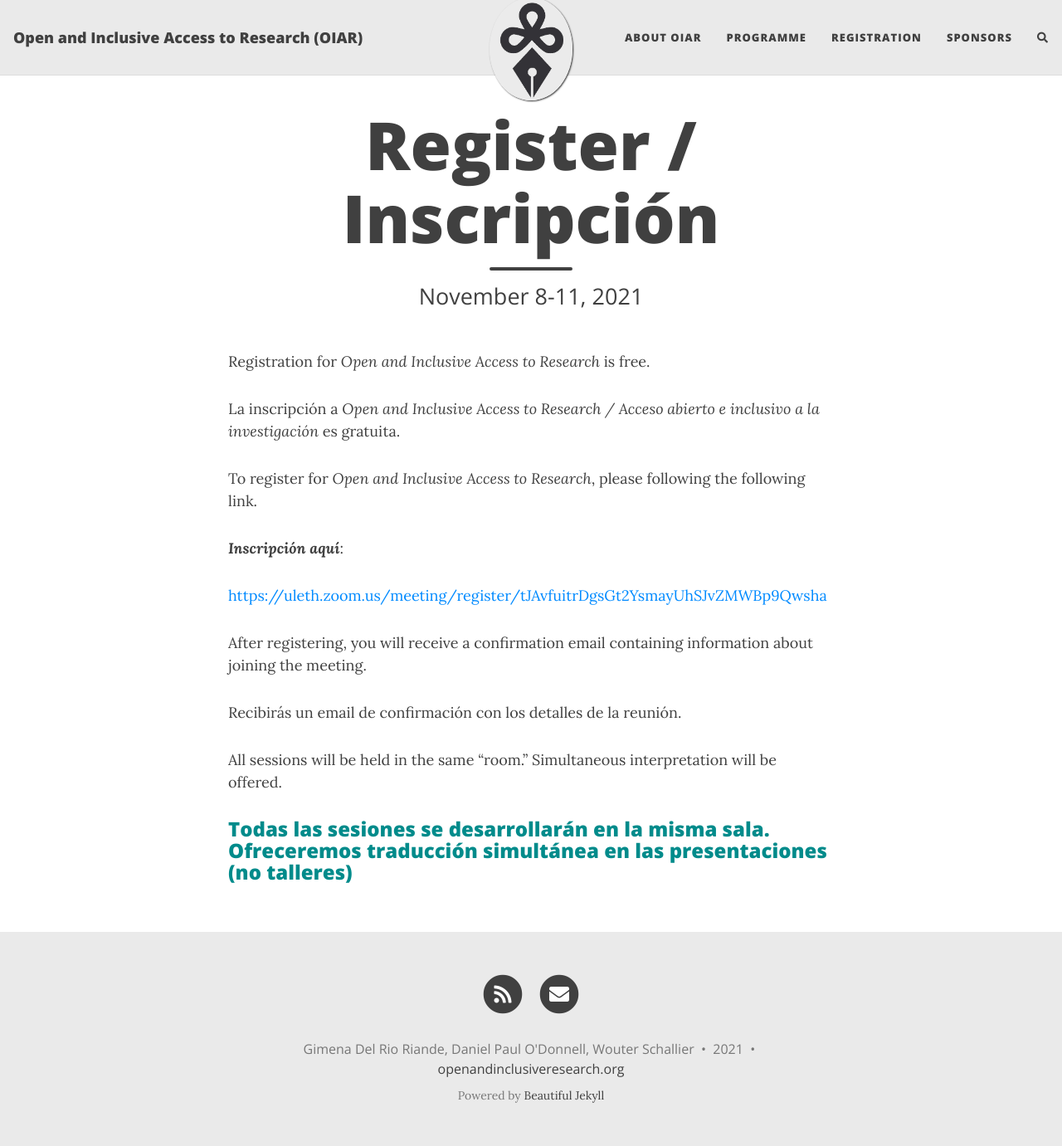
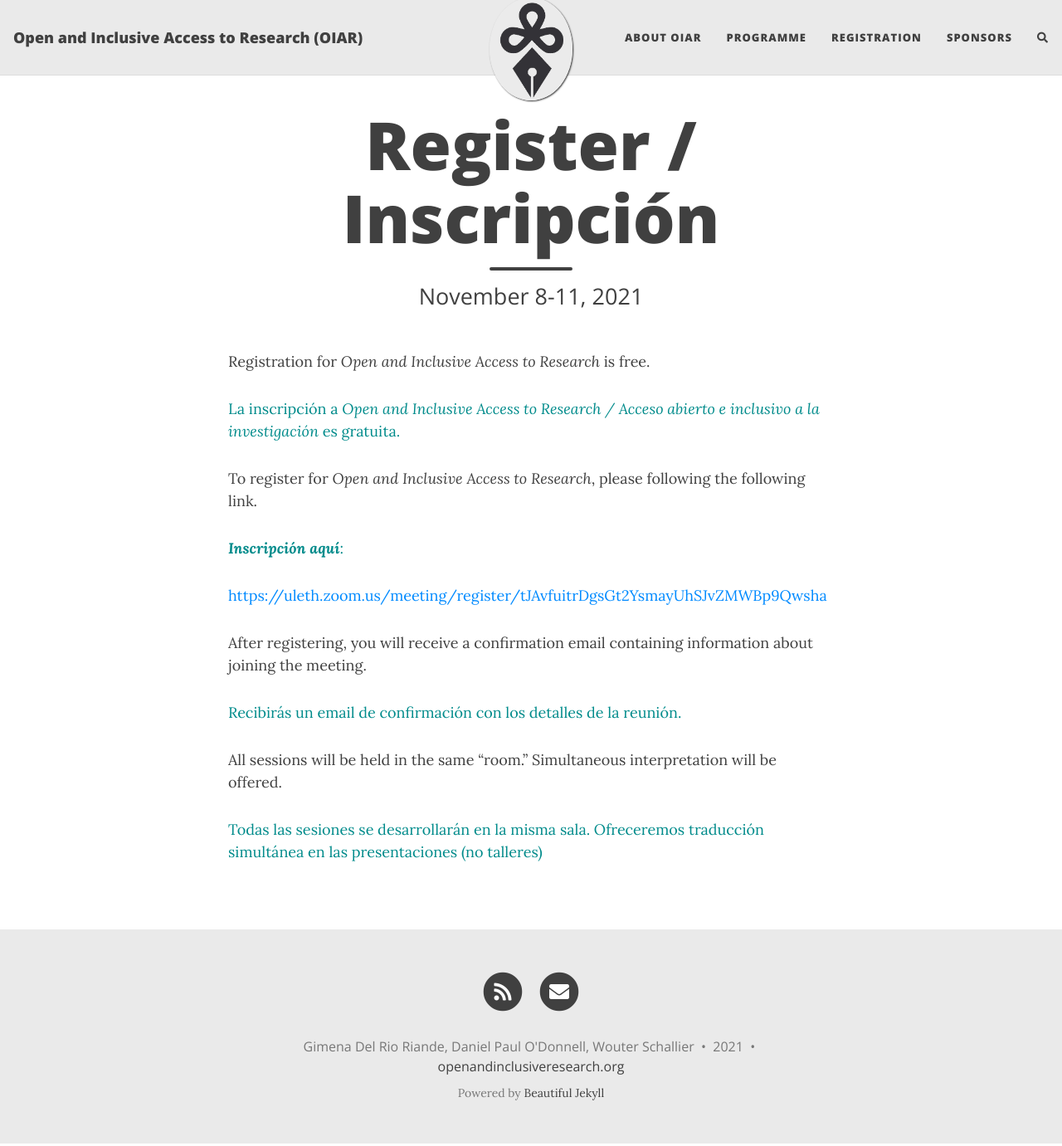
Before and after one commit to caedmon5/OIAR, a Jekyll site: the page built from register.md, in a window 1280 px wide and 1381 px high. Shown: the whole window at 83% size. Built offline with Jekyll 4.4.1, drawn with Linux system fonts in a browser that asks for light colours; nearby versions of some CDN libraries; comment, search, counter and statistics services are not loaded.

Commit message:
Registration with colors

```diff
--- a/register.md
+++ b/register.md
@@ -5,19 +5,18 @@ subtitle: November 8-11, 2021
 ---
 Registration for _Open and Inclusive Access to Research_ is free.
 
-La inscripción a  _Open and Inclusive Access to Research / Acceso abierto e inclusivo a la investigación_ es gratuita.
+<span style="color: DarkCyan;">La inscripción a  _Open and Inclusive Access to Research / Acceso abierto e inclusivo a la investigación_ es gratuita.</span>
 
 To register for _Open and Inclusive Access to Research_, please following the following link.
 
-***Inscripción aquí***:
+<span style="color: DarkCyan;">***Inscripción aquí***:</span>
 
 [https://uleth.zoom.us/meeting/register/tJAvfuitrDgsGt2YsmayUhSJvZMWBp9Qwsha](https://uleth.zoom.us/meeting/register/tJAvfuitrDgsGt2YsmayUhSJvZMWBp9Qwsha)
 
 After registering, you will receive a confirmation email containing information about joining the meeting.
 
-Recibirás un email de confirmación con los detalles de la reunión.
+<span style="color: DarkCyan;">Recibirás un email de confirmación con los detalles de la reunión.</span>
 
 All sessions will be held in the same "room." Simultaneous interpretation will be offered.
 
-Todas las sesiones se desarrollarán en la misma sala. Ofreceremos traducción simultánea en las presentaciones (no talleres)
-----
+<span style="color: DarkCyan;">Todas las sesiones se desarrollarán en la misma sala. Ofreceremos traducción simultánea en las presentaciones (no talleres)</span>
```
